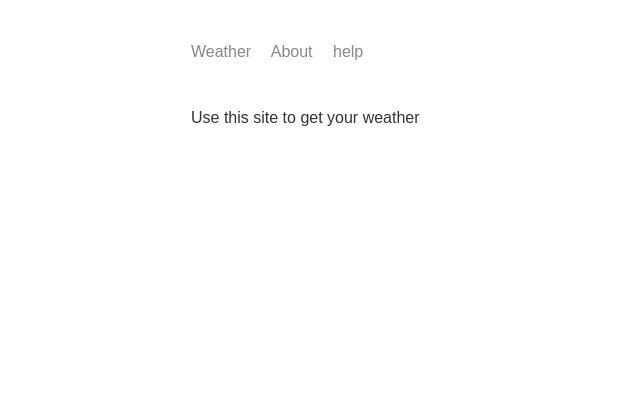
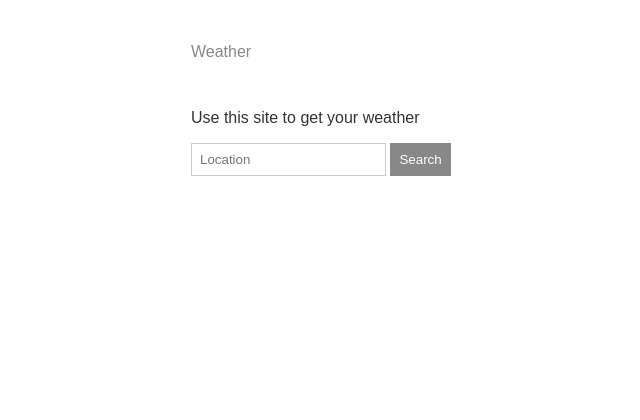
Before and after one commit to pedrofhasler/nodejs-apps, a Node server app: template template/views/index.hbs in a window 1280 px wide. Shown: the top 420 px of the page, without its empty margins (124-764 px from the left). Run offline with Node 20, Linux system fonts and the light colour scheme; the template is opened without the code that fills it, so the values that code supplies are empty; some libraries are stand-ins or nearby versions.

Commit message:
feat user interface

```diff
--- a/public/css/styles.css
+++ b/public/css/styles.css
@@ -39,3 +39,16 @@
 .portrait {
     width: 250px;
 }
+
+input {
+    border: 1px solid #cccccc;
+    padding: 8px;
+}
+
+button {
+    cursor: pointer;
+    border: 1px solid #888888;
+    background: #888888;
+    color: white;
+    padding: 8px;
+}
--- a/src/utils/geocode.js
+++ b/src/utils/geocode.js
@@ -3,7 +3,7 @@
 
 const geocode = (address, callback) => {
 
-    const url = 'https://api.mapbox.com/geocoding/v5/mapbox.places/' + encodeURIComponent(address) + '.json?access_token=pk.eyJ1IjoicGVkcm9maGFzbGVyIiwiYSI6ImNsMHh4b2gwYjF2cTEzaXA0eW83OG15ZXUifQ.MaxEtXHD6nhbEylrl7VBmg&language=pt-br&limit=1'
+    const url = 'https://api.mapbox.com/geocoding/v5/mapbox.places/' + encodeURIComponent(address) + '.json?access_token=pk.eyJ1IjoicGVkcm9maGFzbGVyIiwiYSI6ImNsMHh4b2gwYjF2cTEzaXA0eW83OG15ZXUifQ.MaxEtXHD6nhbEylrl7VBmg&limit=1'
 
     request({ url, json: true }, (error, response) => {
 
--- a/template/partials/header.hbs
+++ b/template/partials/header.hbs
@@ -1,6 +1,4 @@
 <header>
     <h1>{{title}}</h1>
     <a href="/">Weather</a>
-    <a href="/about">About</a>
-    <a href="/help">help</a>
 </header>
--- a/template/views/index.hbs
+++ b/template/views/index.hbs
@@ -13,9 +13,19 @@
         {{>header}}
 
         <p>Use this site to get your weather</p>
+
+        <form>
+            <input placeholder="Location">
+            <button>Search</button>
+        </form>
+
+        <p id="message-one"></p>
+        <p id="message-two"></p>
     </div>
 
     {{>footer}}
+
+    <script src="/js/app.js"></script>
 </body>
 
 </html>
```
Also changed, not shown: template/views/about.hbs (deleted, +0 -20 lines), template/views/help.hbs (deleted, +0 -19 lines), public/js/app.js.
